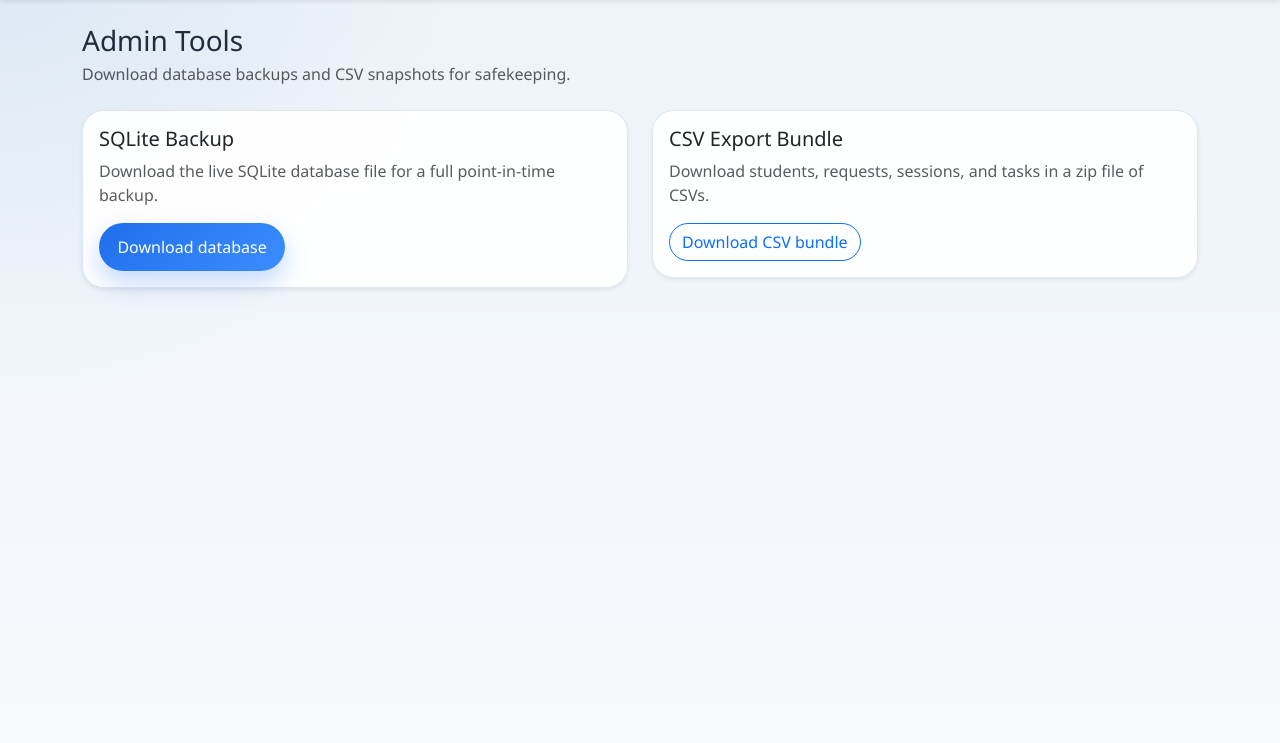
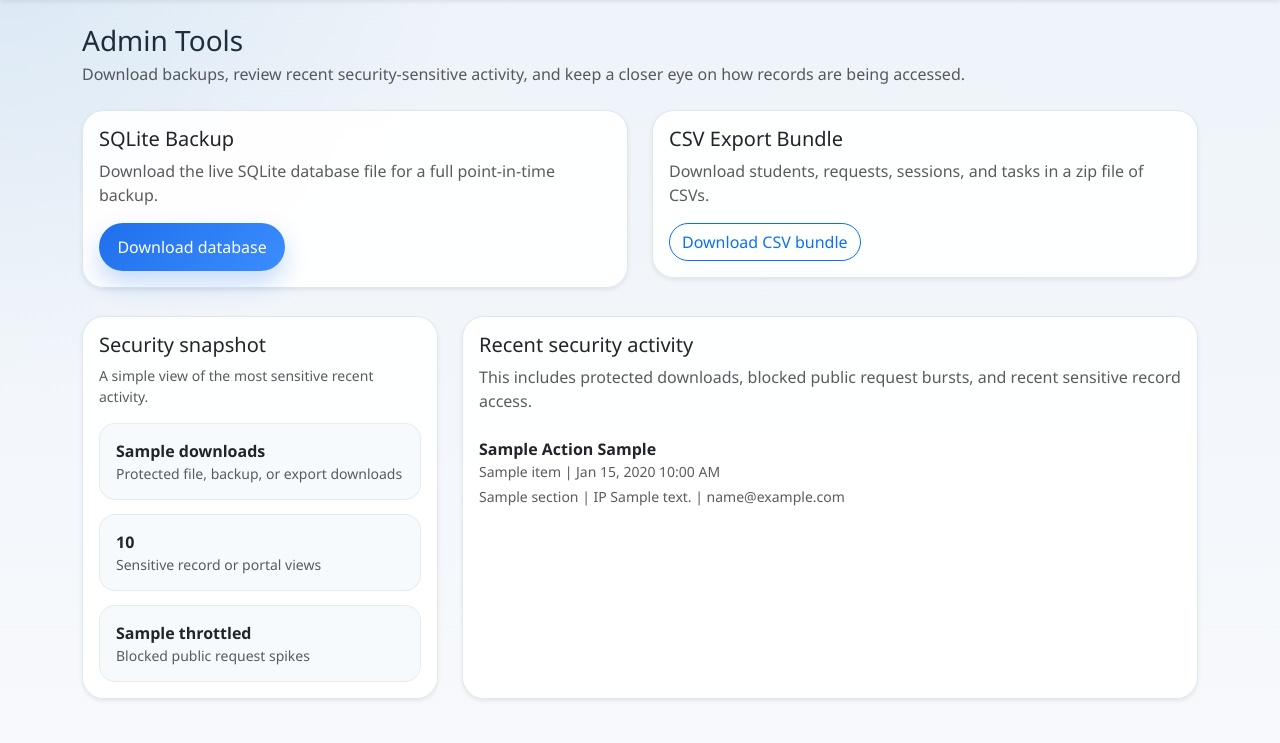
Before and after one commit to Malafattus/Student-Tracker, a Django app: template templates/cases/admin_tools.html in a window 1280 px wide. Shown: the part 57-800 px from the top of the page. Run offline with Django 5.2, Linux system fonts and the light colour scheme; the template is opened without the code that fills it: most values are stand-ins (such as "Sample title", 1, 10 or a date in 2020).

Commit message:
Add files via upload

```diff
--- a/templates/cases/admin_tools.html
+++ b/templates/cases/admin_tools.html
@@ -3,7 +3,7 @@
 {% block content %}
 <div class="mb-4">
     <h1 class="h3 mb-1">Admin Tools</h1>
-    <p class="text-muted mb-0">Download database backups and CSV snapshots for safekeeping.</p>
+    <p class="text-muted mb-0">Download backups, review recent security-sensitive activity, and keep a closer eye on how records are being accessed.</p>
 </div>
 <div class="row g-4">
     <div class="col-lg-6">
@@ -25,4 +25,55 @@
         </div>
     </div>
 </div>
+<div class="row g-4 mt-1">
+    <div class="col-lg-4">
+        <div class="card shadow-sm h-100">
+            <div class="card-body">
+                <h2 class="h5">Security snapshot</h2>
+                <div class="small text-muted mb-3">A simple view of the most sensitive recent activity.</div>
+                <div class="stacked-list">
+                    <div class="stacked-list-item">
+                        <div class="fw-semibold">{{ security_summary.downloads }}</div>
+                        <div class="small text-muted">Protected file, backup, or export download{{ security_summary.downloads|pluralize }}</div>
+                    </div>
+                    <div class="stacked-list-item">
+                        <div class="fw-semibold">{{ security_summary.record_views }}</div>
+                        <div class="small text-muted">Sensitive record or portal view{{ security_summary.record_views|pluralize }}</div>
+                    </div>
+                    <div class="stacked-list-item">
+                        <div class="fw-semibold">{{ security_summary.throttled }}</div>
+                        <div class="small text-muted">Blocked public request spike{{ security_summary.throttled|pluralize }}</div>
+                    </div>
+                </div>
+            </div>
+        </div>
+    </div>
+    <div class="col-lg-8">
+        <div class="card shadow-sm h-100">
+            <div class="card-body">
+                <h2 class="h5">Recent security activity</h2>
+                <p class="text-muted">This includes protected downloads, blocked public request bursts, and recent sensitive record access.</p>
+                <div class="list-group list-group-flush">
+                    {% for item in security_logs %}
+                        <div class="list-group-item px-0">
+                            <div class="fw-semibold">{{ item.action|title }} {{ item.object_repr }}</div>
+                            <div class="small text-muted">
+                                {{ item.model_name }}{% if item.actor %} | {{ item.actor.get_full_name|default:item.actor.username }}{% endif %} | {{ item.created_at|date:"M j, Y g:i A" }}
+                            </div>
+                            {% if item.details.section or item.details.ip_address or item.details.email %}
+                                <div class="small text-muted mt-1">
+                                    {% if item.details.section %}{{ item.details.section }}{% endif %}
+                                    {% if item.details.ip_address %}{% if item.details.section %} | {% endif %}IP {{ item.details.ip_address }}{% endif %}
+                                    {% if item.details.email %} | {{ item.details.email }}{% endif %}
+                                </div>
+                            {% endif %}
+                        </div>
+                    {% empty %}
+                        <div class="text-muted">No recent security activity yet.</div>
+                    {% endfor %}
+                </div>
+            </div>
+        </div>
+    </div>
+</div>
 {% endblock %}
```
Also changed, not shown: templates/cases/student_request_public.html (+7 -0 lines).
